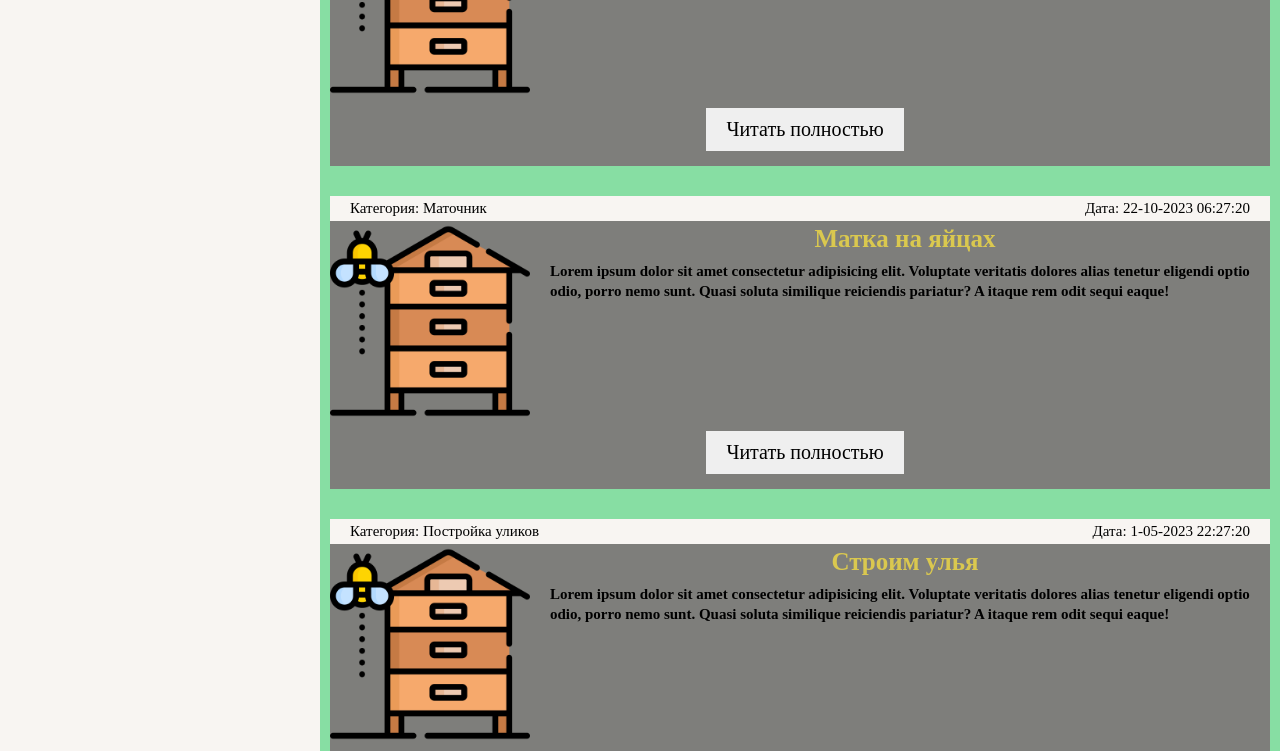
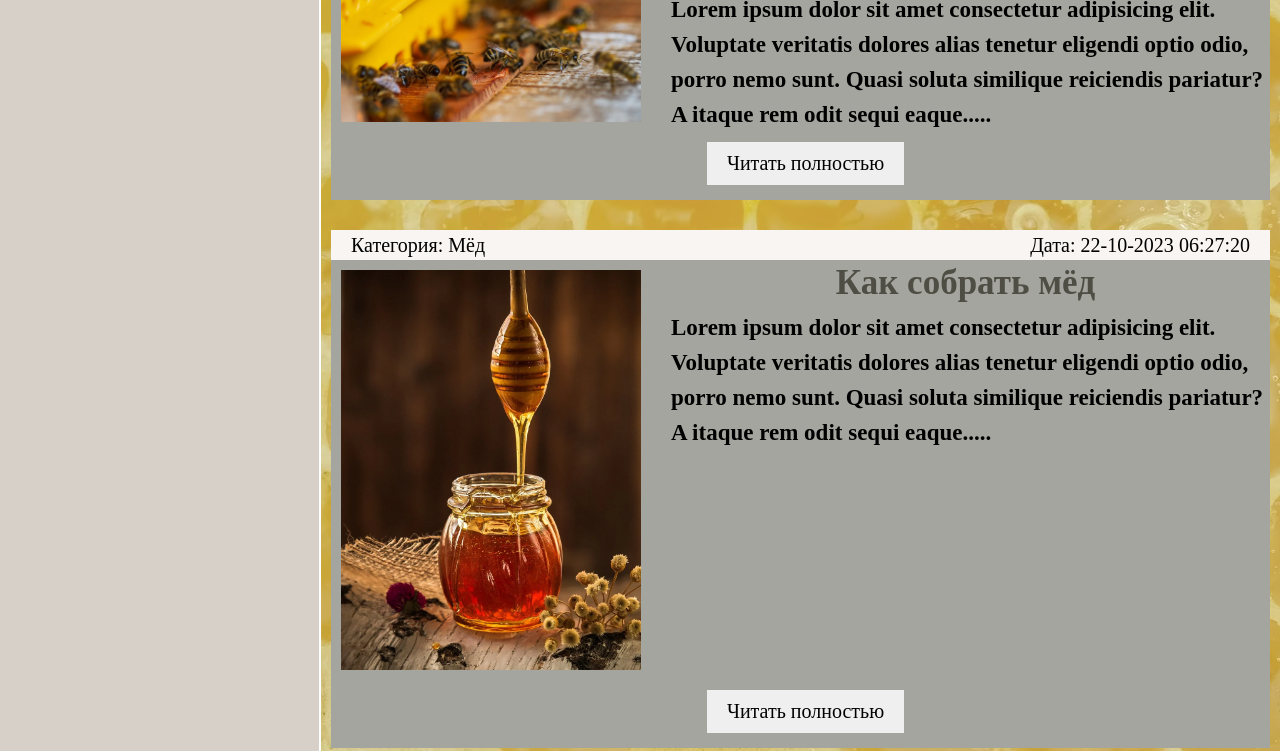
Before and after one commit to AndreyGalena/Bee_website, a website: page app/index.html in a window 1280 px wide. Shown: the part 561-1312 px from the top of the page. Drawn offline with Linux system fonts and the light colour scheme.

Commit message:
23.05.24

```diff
--- a/app/index.html
+++ b/app/index.html
@@ -96,22 +96,23 @@
                 </nav>
             </div>
             <div class="main__content-block">
+                <!--  -->
                 <div class="slider">
 
                     <div class="item-block">
                         <img src="../../img/slider/Bürmoos_drohne_min.webp" alt="foto">
                     </div>
                     <div class="item-block">
-                        <img src="https://media.tproger.ru/uploads/2020/07/field.jpg" alt="foto">
+                        <img src="../../img/slider/beekeeper-1280.webp" alt="foto">
                     </div>
                     <div class="item-block">
-                        <img src="https://media.tproger.ru/uploads/2020/07/rose.jpg" alt="foto">
+                        <img src="../../img/slider/bees.webp" alt="foto">
                     </div>
                     <div class="item-block">
-                        <img src="https://media.tproger.ru/uploads/2020/07/leaf.jpg" alt="foto">
+                        <img src="../../img/slider/honey-1280.webp" alt="foto">
                     </div>
                     <div class="item-block">
-                        <img src="../../img/slider/green-field-tree_min.webp" alt="foto">
+                        <img src="../../img/slider/lavenders_1920.webp" alt="foto">
                     </div>
                     <div class="item-block">
                         <img src="../../img/slider/bee-pollinating-flower_min.webp" alt="foto">
@@ -124,7 +125,9 @@
                     <a class="previous" onclick="previousSlide()">&#10094;</a>
                     <a class="next" onclick="nextSlide()">&#10095;</a>
                 </div>
+                <!--  -->
                 <div class="contents">
+                    <!-- 1 -->
                     <div class="article-block">
                         <div class="category-date-block">
                             <div class="category-block">
@@ -138,27 +141,27 @@
                             </div>
                         </div>
                         <div class="content-block">
-                            <img src="../../img/icon/icon-bee-box.png" alt="img">
+                            <img src="../../img/slider/bees.webp" alt="img-bees">
                             <div class="text-block">
-                                <div class="title">Выращивание пчёл в поливых условиях</div>
-                                <div class="text">
+                                <h2 class="title">Выращивание пчёл в поливых условиях</h2>
+                                <p class="text">
                                     Lorem ipsum dolor sit amet consectetur adipisicing elit.
                                     Voluptate veritatis dolores alias tenetur eligendi optio odio,
                                     porro nemo sunt. Quasi soluta similique reiciendis pariatur?
-                                    A itaque rem odit sequi eaque!
-                                </div>
+                                    A itaque rem odit sequi eaque.....
+                                </p>
                             </div>
                         </div>
                         <div class="button-block">
                             <button class="button">Читать полностью</button>
                         </div>
                     </div>
-
+                    <!-- 2 -->
                     <div class="article-block">
                         <div class="category-date-block">
                             <div class="category-block">
                                 <span class="category">Категория: </span>
-                                <span class="category-name">Маточник</span>
+                                <span class="category-name">Мёд</span>
                             </div>
                             <div class="data-block">
                                 <span>Дата: </span>
@@ -167,22 +170,22 @@
                             </div>
                         </div>
                         <div class="content-block">
-                            <img src="../../img/icon/icon-bee-box.png" alt="img">
+                            <img src="../../img/slider/honey-1280.webp" alt="img-honey">
                             <div class="text-block">
-                                <div class="title">Матка на яйцах</div>
-                                <div class="text">
+                                <h2 class="title">Как собрать мёд</h2>
+                                <p class="text">
                                     Lorem ipsum dolor sit amet consectetur adipisicing elit.
                                     Voluptate veritatis dolores alias tenetur eligendi optio odio,
                                     porro nemo sunt. Quasi soluta similique reiciendis pariatur?
-                                    A itaque rem odit sequi eaque!
-                                </div>
+                                    A itaque rem odit sequi eaque.....
+                                </p>
                             </div>
                         </div>
                         <div class="button-block">
                             <button class="button">Читать полностью</button>
                         </div>
                     </div>
-
+                    <!-- 3 -->
                     <div class="article-block">
                         <div class="category-date-block">
                             <div class="category-block">
@@ -196,15 +199,15 @@
                             </div>
                         </div>
                         <div class="content-block">
-                            <img src="../../img/icon/icon-bee-box.png" alt="img">
+                            <img src="../../img/insect-1280.webp" alt="img-insect">
                             <div class="text-block">
-                                <div class="title">Строим улья</div>
-                                <div class="text">
+                                <h2 class="title">Строим улья</h2>
+                                <p class="text">
                                     Lorem ipsum dolor sit amet consectetur adipisicing elit.
                                     Voluptate veritatis dolores alias tenetur eligendi optio odio,
                                     porro nemo sunt. Quasi soluta similique reiciendis pariatur?
-                                    A itaque rem odit sequi eaque!
-                                </div>
+                                    A itaque rem odit sequi eaque.....
+                                </p>
                             </div>
                         </div>
                         <div class="button-block">
--- a/app/scss/_main-one.scss
+++ b/app/scss/_main-one.scss
@@ -7,6 +7,7 @@
     &__nav-menu {
         flex: 1 0 20%;
         min-width: 300px;
+        margin-right: 2px;
 
         .menu {
             display: flex;
@@ -17,15 +18,16 @@
             font-weight: 500;
             text-transform: uppercase;
             font-style: italic;
-            background-color: #f8f5f2;
+            background-color: #d7d0c9;
             padding: 10px;
+            // background: url(../img/bg/honeycomb-1920.webp);
 
             ul {
                 padding: 25px 5px;
 
                 li {
                     a {
-                        color: #77802e;
+                        color: #3b3c34;
                         .icon-menu {
                             width: 20px;
                         }
@@ -47,8 +49,7 @@
             left: 0;
             width: 100%;
             max-height: 300px;
-            margin: auto;
-            // min-width: 600px;
+            margin: 2px 0 2px 0;
 
             .item-block {
                 position: relative;
@@ -105,15 +106,18 @@
             font-weight: 600;
             text-align: center;
             padding: 20px 10px;
-            background-color: #87dea3;
+
+            background: url(../img/bg/honeycomb-1920.webp);
+            background-color: rgba(218, 218, 97, 0.549);
+            background-blend-mode: screen;
 
             .article-block {
                 margin-top: 30px;
-                background-color: rgb(126, 126, 123);
+                background-color: rgb(165, 165, 159);
                 .category-date-block {
                     display: flex;
                     justify-content: space-between;
-                    font-size: 15px;
+                    font-size: 20px;
                     font-weight: 500;
                     padding: 5px 20px;
                     background-color: #f8f5f2;
@@ -130,18 +134,19 @@
                 .content-block {
                     display: flex;
                     img {
-                        width: 200px;
+                        max-width: 300px;
+                        margin: 10px;
                     }
                     .text-block {
                         flex: 1 1 80%;
                         .title {
-                            font-size: 25px;
-                            color: #dac84f;
+                            font-size: 35px;
+                            color: #4f4e44;
                             padding: 5px 10px 10px 20px;
                         }
                         .text {
-                            font-size: 15px;
-                            line-height: 20px;
+                            font-size: 23px;
+                            line-height: 35px;
                             text-align: start;
                             padding-left: 20px;
                         }
```
Also changed, not shown: app/html/chunk/_main-one.html (+25 -22 lines), app/css/style.css, app/css/style.min.css, app/img/bg/bees-2-1280.webp (added), app/img/bg/bees-3_1920.webp (added), app/img/bg/bees-4_1920.webp (added), app/img/bg/bees-5_1280.webp (added), app/img/bg/honeycomb-1920.webp (added), app/img/insect-1280.webp (added), app/img/slider/beekeeper-1280.webp (added), app/img/slider/bees.webp (added), app/img/slider/honey-1280.webp (added), app/img/slider/lavenders_1920.webp (added).
